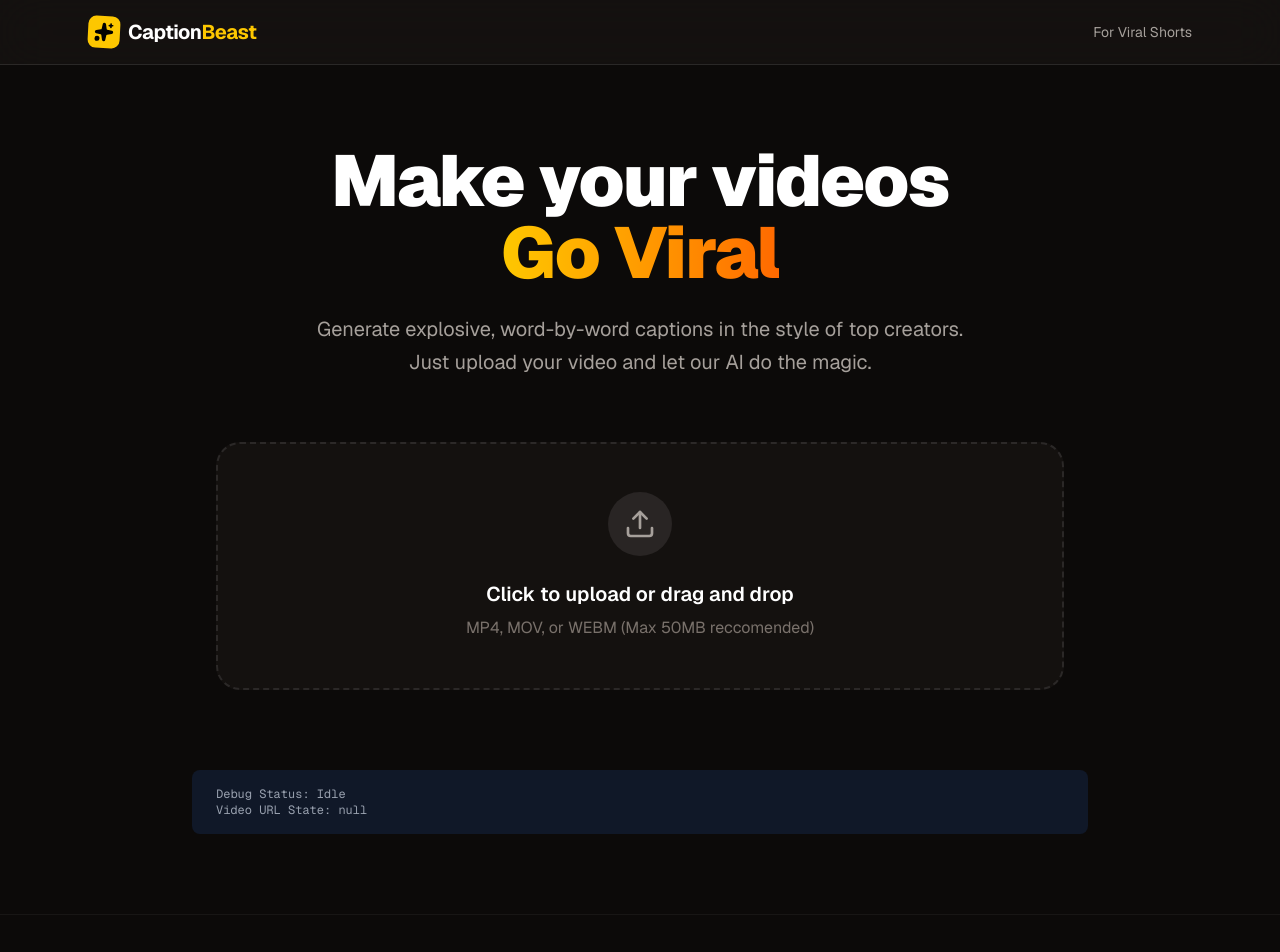
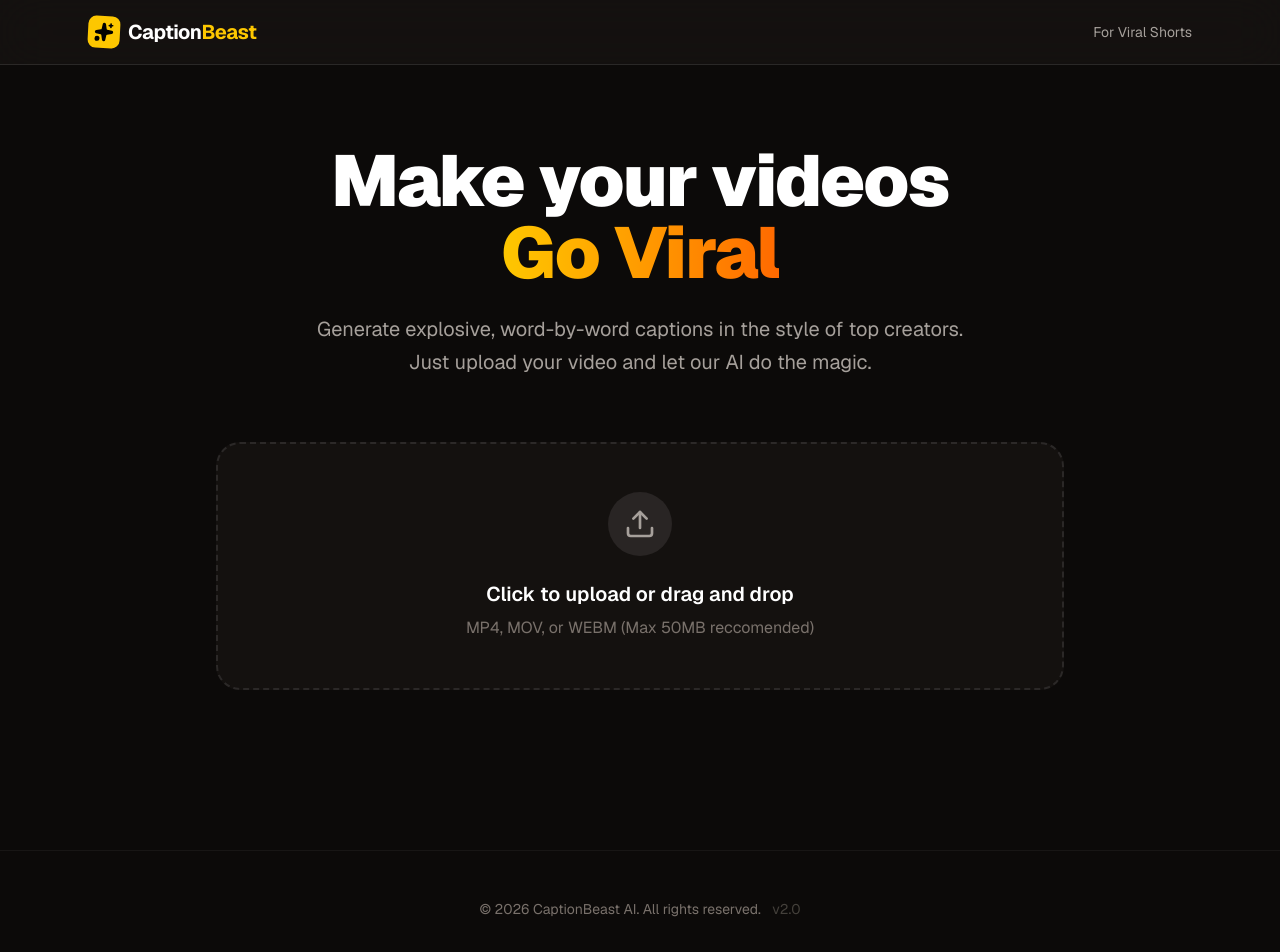
Before and after one commit to Devadi321/CaptionBeast, a Next.js app in the folder frontend/: page / in a window 1280 px wide. Shown: the top 952 px of the page. Built offline with nearby package versions, Linux system fonts and the light colour scheme.

Commit message:
release: v2.0 stable with anton font and robust config

```diff
--- a/frontend/app/page.tsx
+++ b/frontend/app/page.tsx
@@ -238,15 +238,9 @@ export default function Home() {
         )}
       </main>
 
-      {/* Debug Info (Temporary) */}
-      <div className="max-w-4xl mx-auto px-6 mb-8 p-4 bg-gray-900 rounded-lg text-xs font-mono text-gray-400 break-all">
-        <p>Debug Status: {uploading ? 'Uploading/Polling' : 'Idle'}</p>
-        <p>Video URL State: {videoUrl || 'null'}</p>
-      </div>
-
       {/* Footer */}
       <footer className="border-t border-white/5 mt-20 py-12 text-center text-stone-500 text-sm">
-        <p>&copy; {new Date().getFullYear()} CaptionBeast AI. All rights reserved. <span className="text-stone-700 ml-2">v1.2</span></p>
+        <p>&copy; {new Date().getFullYear()} CaptionBeast AI. All rights reserved. <span className="text-stone-700 ml-2">v2.0</span></p>
       </footer>
     </div>
   );
```
